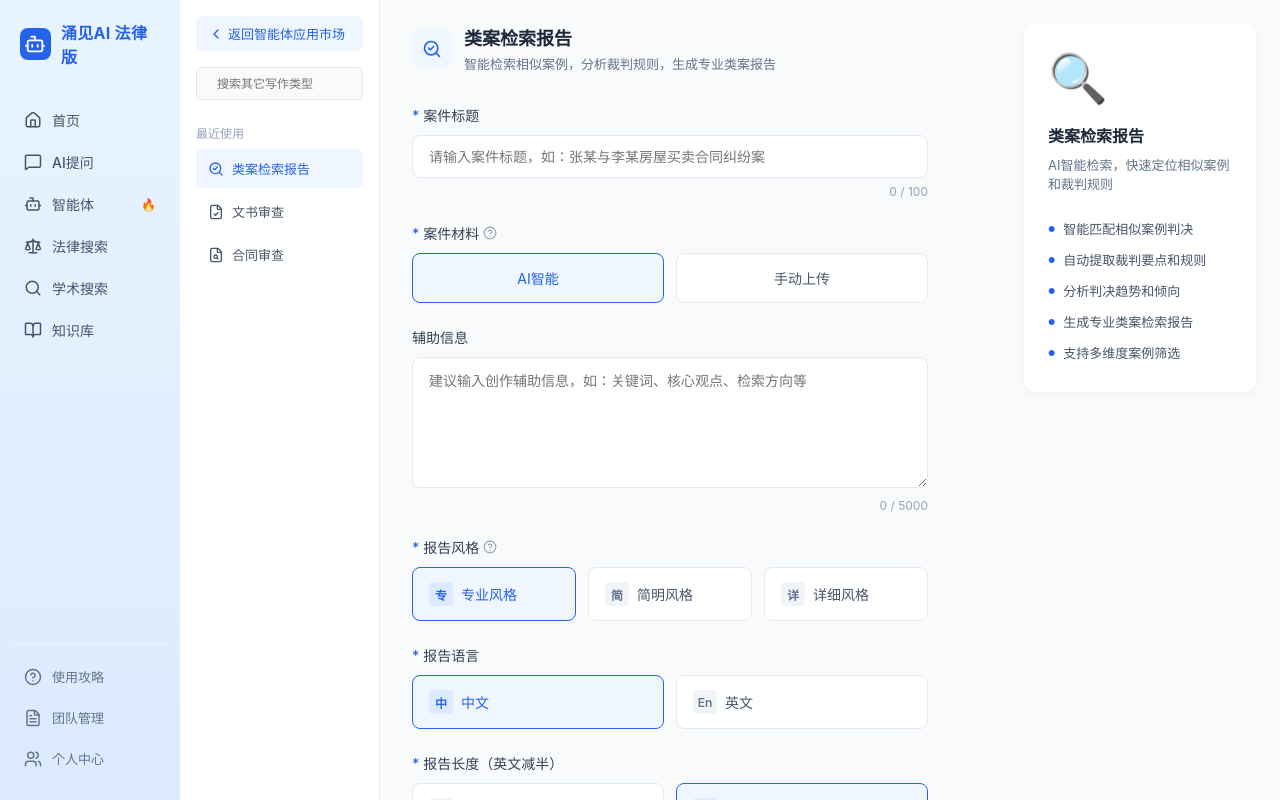
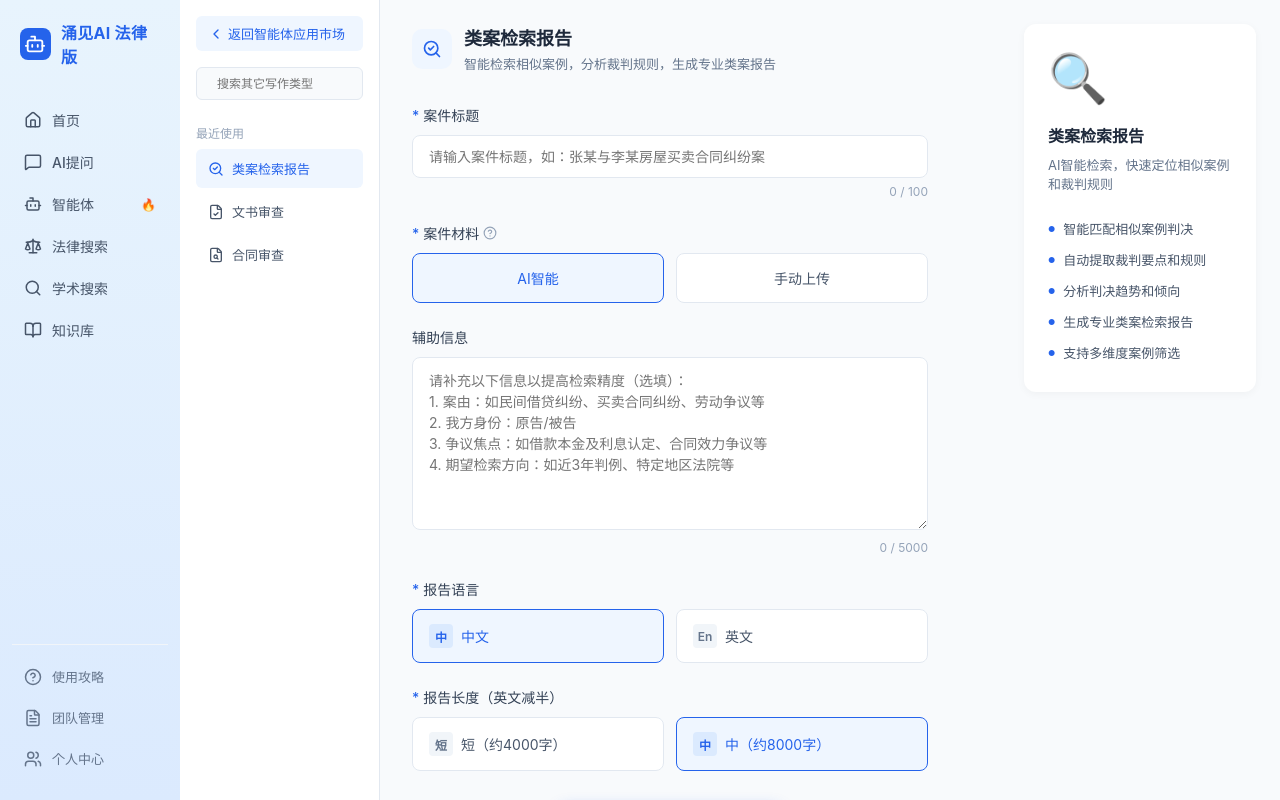
Before and after one commit to poer2023/legal-ai-assistant, a Vue app: page /agent/similar-case in a window 1280 px wide. Built offline with nearby package versions, Linux system fonts and the light colour scheme.

Commit message:
fix: 优化智能体表单组件样式与配置

```diff
--- a/src/components/CivilLawsuitFormView.vue
+++ b/src/components/CivilLawsuitFormView.vue
@@ -16,7 +16,6 @@
 
 const lawsuitPurpose = ref('');
 const auxiliaryInfo = ref('');
-const selectedLength = ref('4000');
 const uploadedEvidence = ref<File | null>(null);
 const uploadedTemplate = ref<File | null>(null);
 
@@ -62,7 +61,6 @@
   console.log('Submitting:', {
     purpose: lawsuitPurpose.value,
     auxiliaryInfo: auxiliaryInfo.value,
-    length: selectedLength.value,
     evidence: uploadedEvidence.value?.name,
     template: uploadedTemplate.value?.name
   });
@@ -175,38 +173,7 @@
           </div>
         </div>
 
-        <!-- Length Selector -->
-        <div class="form-group">
-          <label class="form-label">
-            <span class="required">*</span> 篇幅长度
-          </label>
-          <div class="option-selector three-col">
-            <button
-              class="option-btn"
-              :class="{ active: selectedLength === '2000' }"
-              @click="selectedLength = '2000'"
-            >
-              <span class="option-tag">短</span>
-              短（2000字）
-            </button>
-            <button
-              class="option-btn"
-              :class="{ active: selectedLength === '4000' }"
-              @click="selectedLength = '4000'"
-            >
-              <span class="option-tag">中</span>
-              中（4000字）
-            </button>
-            <button
-              class="option-btn"
-              :class="{ active: selectedLength === '8000' }"
-              @click="selectedLength = '8000'"
-            >
-              <span class="option-tag">长</span>
-              长（8000字）
-            </button>
-          </div>
-        </div>
+
 
         <!-- Template Upload -->
         <div class="form-group">
--- a/src/components/ContractFormView.vue
+++ b/src/components/ContractFormView.vue
@@ -19,7 +19,6 @@
 const theme = ref('');
 const auxiliaryInfo = ref('');
 const selectedLanguage = ref('zh');
-const selectedLength = ref('4000');
 const myIdentity = ref('甲方'); // Default self identity
 const contractParties = ref([
   { role: '甲方', name: '' },
@@ -75,7 +74,6 @@
     theme: theme.value,
     auxiliaryInfo: auxiliaryInfo.value,
     language: selectedLanguage.value,
-    length: selectedLength.value,
     myIdentity: myIdentity.value,
     parties: contractParties.value,
     position: selectedPosition.value,
@@ -264,38 +262,7 @@
           </div>
         </div>
 
-        <!-- Length Selector -->
-        <div class="form-group">
-          <label class="form-label">
-            <span class="required">*</span> 篇幅长度
-          </label>
-          <div class="option-selector three-col">
-            <button
-              class="option-btn"
-              :class="{ active: selectedLength === '2000' }"
-              @click="selectedLength = '2000'"
-            >
-              <span class="option-tag">短</span>
-              短（2000字）
-            </button>
-            <button
-              class="option-btn"
-              :class="{ active: selectedLength === '4000' }"
-              @click="selectedLength = '4000'"
-            >
-              <span class="option-tag">中</span>
-              中（4000字）
-            </button>
-            <button
-              class="option-btn"
-              :class="{ active: selectedLength === '8000' }"
-              @click="selectedLength = '8000'"
-            >
-              <span class="option-tag">长</span>
-              长（8000字）
-            </button>
-          </div>
-        </div>
+
 
         <!-- Template Upload -->
         <div class="form-group">
--- a/src/components/SimilarCaseFormView.vue
+++ b/src/components/SimilarCaseFormView.vue
@@ -20,7 +20,6 @@
 const uploadedDocuments = ref<File[]>([]);
 const selectedKnowledgeFiles = ref<string[]>([]);
 const auxiliaryInfo = ref('');
-const reportStyle = ref('professional'); // professional | concise | detailed
 const reportLanguage = ref('zh'); // zh | en
 const reportLength = ref('medium'); // short | medium
 
@@ -85,7 +84,6 @@
     uploadedDocuments: uploadedDocuments.value.map(f => f.name),
     selectedKnowledgeFiles: selectedKnowledgeFiles.value,
     auxiliaryInfo: auxiliaryInfo.value,
-    reportStyle: reportStyle.value,
     reportLanguage: reportLanguage.value,
     reportLength: reportLength.value
   });
@@ -227,48 +225,15 @@
             <textarea
               v-model="auxiliaryInfo"
               class="form-textarea"
-              placeholder="建议输入创作辅助信息，如：关键词、核心观点、检索方向等"
+              placeholder="请补充以下信息以提高检索精度（选填）：&#10;1. 案由：如民间借贷纠纷、买卖合同纠纷、劳动争议等&#10;2. 我方身份：原告/被告&#10;3. 争议焦点：如借款本金及利息认定、合同效力争议等&#10;4. 期望检索方向：如近3年判例、特定地区法院等"
               maxlength="5000"
-              rows="5"
+              rows="7"
             ></textarea>
             <button v-if="auxiliaryInfo" class="clear-btn textarea-clear" @click="clearAuxiliary">清空</button>
           </div>
           <span class="char-count">{{ auxiliaryInfo.length }} / 5000</span>
         </div>
 
-        <!-- 报告风格 -->
-        <div class="form-group">
-          <label class="form-label">
-            <span class="required">*</span> 报告风格
-            <HelpCircle :size="14" class="help-icon" />
-          </label>
-          <div class="option-cards three-cols">
-            <div
-              class="option-card with-prefix"
-              :class="{ active: reportStyle === 'professional' }"
-              @click="reportStyle = 'professional'"
-            >
-              <span class="prefix">专</span>
-              专业风格
-            </div>
-            <div
-              class="option-card with-prefix"
-              :class="{ active: reportStyle === 'concise' }"
-              @click="reportStyle = 'concise'"
-            >
-              <span class="prefix">简</span>
-              简明风格
-            </div>
-            <div
-              class="option-card with-prefix"
-              :class="{ active: reportStyle === 'detailed' }"
-              @click="reportStyle = 'detailed'"
-            >
-              <span class="prefix">详</span>
-              详细风格
-            </div>
-          </div>
-        </div>
 
         <!-- 报告语言 -->
         <div class="form-group">
@@ -802,20 +767,24 @@
 }
 
 .submit-btn {
-  width: 200px;
+  min-width: 200px;
   padding: 14px 48px;
-  background: #2563eb;
+  background: linear-gradient(135deg, #2563eb 0%, #1d4ed8 100%);
   border: none;
-  border-radius: 8px;
+  border-radius: 10px;
   color: white;
   font-size: 16px;
-  font-weight: 500;
+  font-weight: 600;
   cursor: pointer;
-  transition: all 0.2s;
+  transition: all 0.3s ease;
+  white-space: nowrap;
+  box-shadow: 0 4px 14px rgba(37, 99, 235, 0.35);
 }
 
 .submit-btn:hover {
-  background: #1e40af;
+  background: linear-gradient(135deg, #1d4ed8 0%, #1e40af 100%);
+  transform: translateY(-2px);
+  box-shadow: 0 6px 20px rgba(37, 99, 235, 0.45);
 }
 
 /* Info Sidebar */
```
